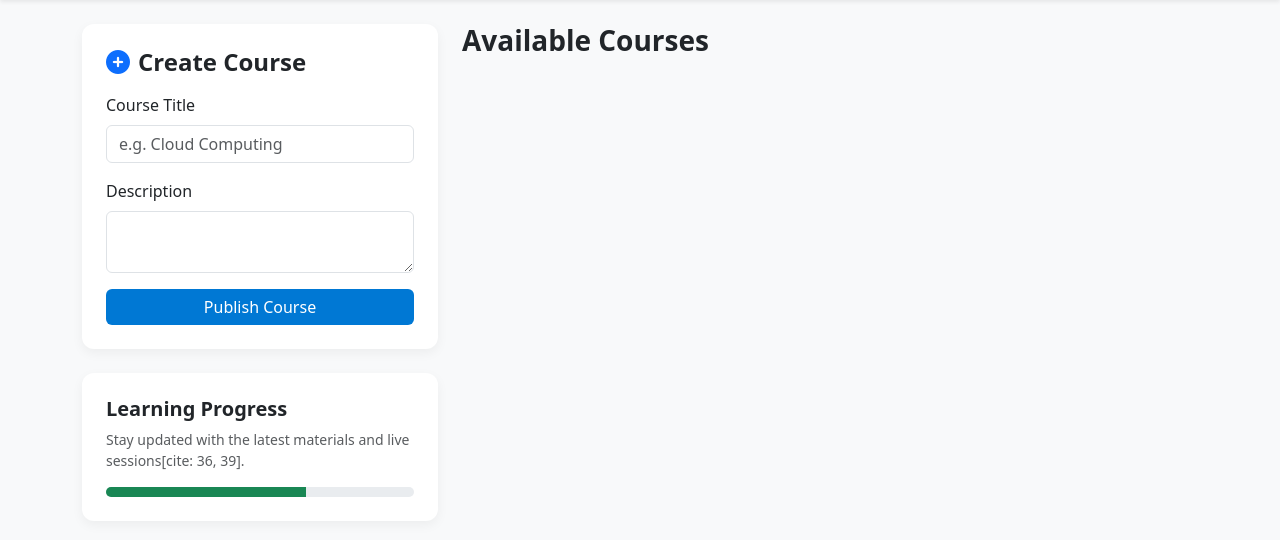
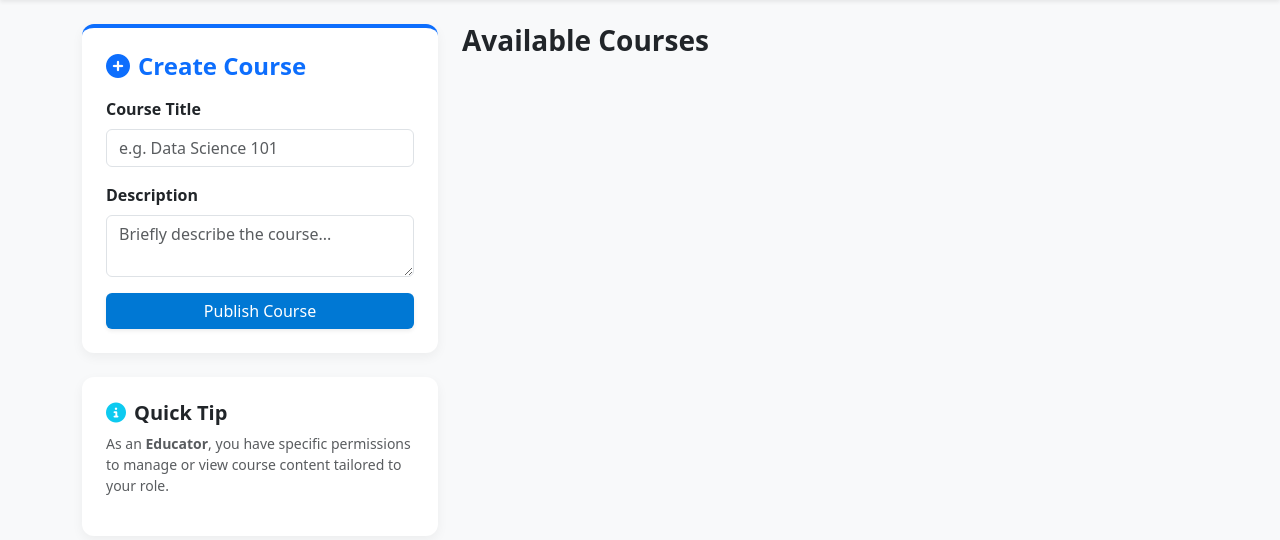
Before and after one commit to Farah1106/edu-lms-prototype, a Flask app: page /dashboard in a window 1280 px wide. Shown: the part 56-596 px from the top of the page. Run offline with Flask 3, Linux system fonts and the light colour scheme; the visitor is signed in with stand-in values (Sample User, id 1); data that the repository does not hold is empty.

Commit message:
Final UI update: Added text labels to CRUD buttons and professional theme

```diff
--- a/templates/dashboard.html
+++ b/templates/dashboard.html
@@ -8,11 +8,13 @@
     <link rel="stylesheet" href="https://cdnjs.cloudflare.com/ajax/libs/font-awesome/6.0.0/all.min.css">
     <style>
         body { background-color: #f8f9fa; }
-        .navbar { background-color: #0078d4; } /* Azure Blue */
+        .navbar { background-color: #0078d4; } /* Azure Blue Theme */
         .card { border: none; border-radius: 12px; box-shadow: 0 4px 12px rgba(0,0,0,0.05); transition: 0.3s; }
         .card:hover { transform: translateY(-5px); }
         .btn-primary { background-color: #0078d4; border: none; }
         .educator-badge { background-color: #e1f0ff; color: #005a9e; font-weight: bold; }
+        .btn-update { color: #6c757d; border-color: #6c757d; }
+        .btn-update:hover { background-color: #6c757d; color: white; }
     </style>
 </head>
 <body>
@@ -32,28 +34,25 @@
     <div class="row">
         <div class="col-lg-4">
             {% if role == 'Educator' %}
-            <div class="card p-4 mb-4">
-                <h4 class="fw-bold mb-3"><i class="fas fa-plus-circle me-2 text-primary"></i>Create Course</h4>
+            <div class="card p-4 mb-4 border-primary border-top border-4">
+                <h4 class="fw-bold mb-3 text-primary"><i class="fas fa-plus-circle me-2"></i>Create Course</h4>
                 <form action="/course/add" method="post">
                     <div class="mb-3">
-                        <label class="form-label">Course Title</label>
-                        <input type="text" name="title" class="form-control" placeholder="e.g. Cloud Computing" required>
+                        <label class="form-label fw-semibold">Course Title</label>
+                        <input type="text" name="title" class="form-control" placeholder="e.g. Data Science 101" required>
                     </div>
                     <div class="mb-3">
-                        <label class="form-label">Description</label>
-                        <textarea name="description" class="form-control" rows="2"></textarea>
+                        <label class="form-label fw-semibold">Description</label>
+                        <textarea name="description" class="form-control" rows="2" placeholder="Briefly describe the course..."></textarea>
                     </div>
-                    <button type="submit" class="btn btn-primary w-100">Publish Course</button>
+                    <button type="submit" class="btn btn-primary w-100 shadow-sm">Publish Course</button>
                 </form>
             </div>
             {% endif %}
 
             <div class="card p-4">
-                <h5 class="fw-bold">Learning Progress</h5>
-                <p class="text-muted small">Stay updated with the latest materials and live sessions[cite: 36, 39].</p>
-                <div class="progress" style="height: 10px;">
-                    <div class="progress-bar bg-success" style="width: 65%"></div>
-                </div>
+                <h5 class="fw-bold"><i class="fas fa-info-circle me-2 text-info"></i>Quick Tip</h5>
+                <p class="text-muted small">As an <strong>{{ role }}</strong>, you have specific permissions to manage or view course content tailored to your role.</p>
             </div>
         </div>
 
@@ -66,30 +65,33 @@
                         <div class="d-flex justify-content-between align-items-center">
                             <div>
                                 <h5 class="fw-bold text-primary mb-1">{{ course[1] }}</h5>
-                                <p class="text-muted mb-0"><i class="fas fa-user-tie me-2"></i>{{ course[3] }}</p>
+                                <p class="text-muted mb-0 small"><i class="fas fa-user-tie me-2"></i>Instructor: {{ course[3] }}</p>
                             </div>
 
+                            <div class="d-flex gap-2">
                                 {% if role == 'Educator' %}
-                            <div class="d-flex gap-2">
                                     <button class="btn btn-sm btn-outline-secondary" data-bs-toggle="collapse" data-bs-target="#edit-{{ course[0] }}">
-                                    <i class="fas fa-edit"></i>
+                                        <i class="fas fa-edit me-1"></i> Update
                                     </button>
-                                <form action="/course/delete/{{ course[0] }}" method="post" onsubmit="return confirm('Delete this course?');">
+
+                                    <form action="/course/delete/{{ course[0] }}" method="post" onsubmit="return confirm('Confirm deletion of this course?');">
                                         <button type="submit" class="btn btn-sm btn-outline-danger">
-                                        <i class="fas fa-trash"></i>
+                                            <i class="fas fa-trash me-1"></i> Delete
                                         </button>
                                     </form>
+                                {% else %}
+                                    <button class="btn btn-sm btn-primary px-4"><i class="fas fa-sign-in-alt me-1"></i> Join Class</button>
+                                {% endif %}
                             </div>
-                            {% else %}
-                            <button class="btn btn-sm btn-primary">Join Class</button>
-                            {% endif %}
                         </div>
 
                         <div class="collapse mt-3" id="edit-{{ course[0] }}">
+                            <div class="bg-light p-3 rounded">
                                 <form action="/course/update/{{ course[0] }}" method="post" class="input-group">
-                                <input type="text" name="title" class="form-control form-control-sm" placeholder="New Title">
-                                <button type="submit" class="btn btn-sm btn-success">Save</button>
+                                    <input type="text" name="title" class="form-control form-control-sm" placeholder="Enter new title..." required>
+                                    <button type="submit" class="btn btn-sm btn-success px-3">Save Changes</button>
                                 </form>
+                            </div>
                         </div>
                     </div>
                 </div>
```
Lines whose indentation alone changed are shown as unchanged.
